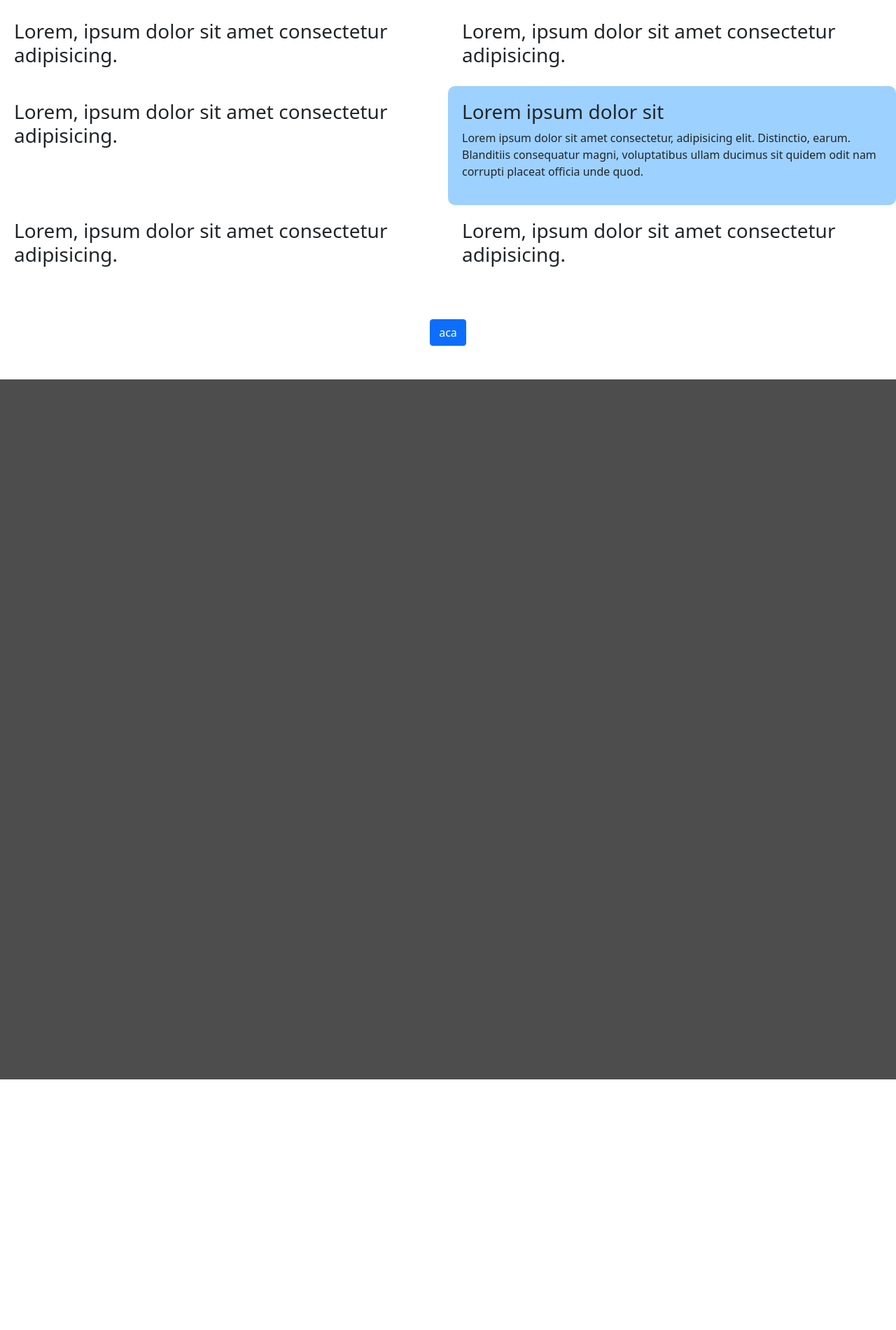
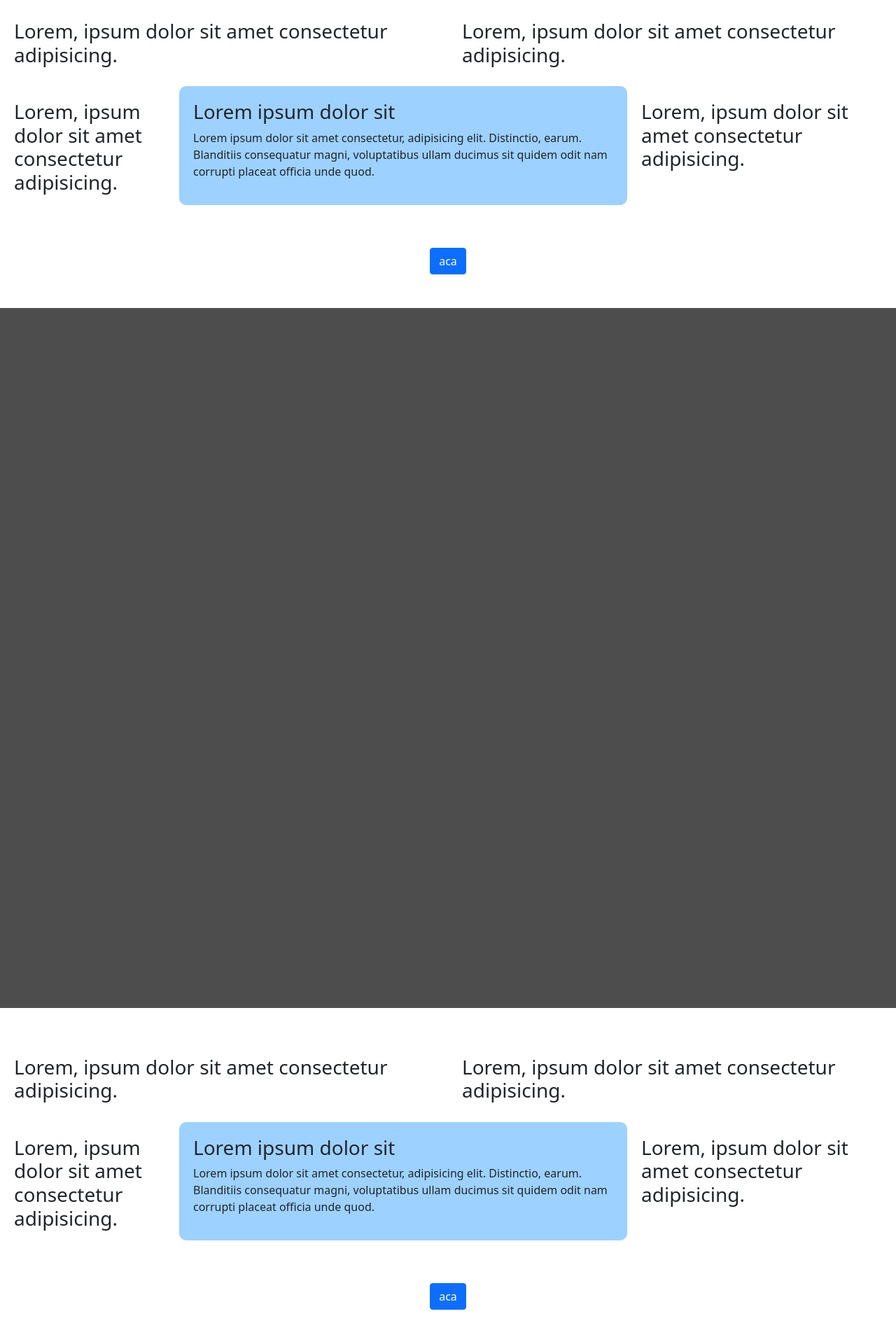
Before and after one commit to SantiM96/zoomElementOnScroll, a plain HTML site: page index.html in a window 1280 px wide. Shown: the part 1040-2940 px from the top of the page at 70% size. Before the commit the page ends 2582 px from the top, so only its background shows below. Drawn offline with nearby package versions, Linux system fonts and the light colour scheme.

Commit message:
works with multiple classes simultaneously in the same page

```diff
--- a/index.html
+++ b/index.html
@@ -16,21 +16,17 @@
     <!-- <div>Lorem ipsum dolor sit amet, consectetur adipisicing elit. Dolor a incidunt aspernatur, ipsa magnam ab labore facilis fugit, fugiat quibusdam quidem nobis, quis delectus explicabo eveniet voluptatibus. Dolorem, in illo. Nulla expedita quos molestias dolorem provident tempora eaque ex quod distinctio eligendi, nam consequatur sunt, laboriosam doloremque architecto placeat incidunt debitis tempore porro vero harum, a impedit. Quisquam obcaecati libero asperiores vel at deserunt numquam rem eaque sed odio, eius corporis eligendi minus doloremque saepe velit nam aperiam pariatur, id accusamus itaque repudiandae! Voluptate aut mollitia sit quam velit, adipisci natus rem voluptas, quae reiciendis sapiente nulla ipsam illo.</div> -->
     <main class="main pt-5">
 
-        <div class="d-flex justify-content-between">
+        <div class="d-flex justify-content-between flex-wrap">
 
             <div class="main__div main__div--left-side" style="width: 50%;">
                 <h3 class="main__h3">Lorem, ipsum dolor sit amet consectetur adipisicing.</h3>
             </div>
+
             <div class="main__div main__div--left-side" style="width: 50%;">
                 <h3 class="main__h3">Lorem, ipsum dolor sit amet consectetur adipisicing.</h3>
             </div>
 
-
-        </div>
-
-        <div class="d-flex justify-content-between">
-
-            <div class="main__div main__div--left-side" style="width: 50%;">
+            <div class="main__div main__div--left-side" style="width: 20%;">
                 <h3 class="main__h3">Lorem, ipsum dolor sit amet consectetur adipisicing.</h3>
             </div>
 
@@ -39,25 +35,52 @@
                 <p class="main__p">Lorem ipsum dolor sit amet consectetur, adipisicing elit. Distinctio, earum. Blanditiis consequatur magni, voluptatibus ullam ducimus sit quidem odit nam corrupti placeat officia unde quod.</p>
             </div>
 
-        </div>
-
-        <div class="d-flex justify-content-between">
-
-            <div class="main__div main__div--left-side" style="width: 50%;">
-                <h3 class="main__h3">Lorem, ipsum dolor sit amet consectetur adipisicing.</h3>
-            </div>
-            <div class="main__div main__div--left-side" style="width: 50%;">
+            <div class="main__div main__div--left-side" style="width: 30%;">
                 <h3 class="main__h3">Lorem, ipsum dolor sit amet consectetur adipisicing.</h3>
             </div>
 
+        </div>
 
-        </div>
-        <div style="width: 30%;"></div>
     </main>
     <div class="container my-5 text-center">
         <button id="btn" class="btn btn-primary">aca</button>
     </div>
     <section class="space"></section>
 
+    <section class="main pt-5">
+
+        <div class="d-flex justify-content-between flex-wrap">
+
+            <div class="main__div main__div--left-side" style="width: 50%;">
+                <h3 class="main__h3">Lorem, ipsum dolor sit amet consectetur adipisicing.</h3>
+            </div>
+
+            <div class="main__div main__div--left-side" style="width: 50%;">
+                <h3 class="main__h3">Lorem, ipsum dolor sit amet consectetur adipisicing.</h3>
+            </div>
+
+            <div class="main__div main__div--left-side" style="width: 20%;">
+                <h3 class="main__h3">Lorem, ipsum dolor sit amet consectetur adipisicing.</h3>
+            </div>
+
+            <div class="main__div main__div--right-side zoomedElement2" style="width: 50%;">
+                <h3 class="main__h3">Lorem ipsum dolor sit</h3>
+                <p class="main__p">Lorem ipsum dolor sit amet consectetur, adipisicing elit. Distinctio, earum. Blanditiis consequatur magni, voluptatibus ullam ducimus sit quidem odit nam corrupti placeat officia unde quod.</p>
+            </div>
+
+            <div class="main__div main__div--left-side" style="width: 30%;">
+                <h3 class="main__h3">Lorem, ipsum dolor sit amet consectetur adipisicing.</h3>
+            </div>
+
+        </div>
+
+    </section>
+
+    <div class="container my-5 text-center">
+        <button id="btn" class="btn btn-primary">aca</button>
+    </div>
+
+    <section class="space"></section>
+
 </body>
 </html>
--- a/main.js
+++ b/main.js
@@ -2,7 +2,8 @@ window.addEventListener('DOMContentLoaded', () => {
 
 
 
-    zoomedElement = (zoomedElement) => {
+    let dataToScroll = []
+    const zoomedElement = (zoomedElement) => {
 
         // Set values here
         const minWidth = 0;
@@ -18,7 +19,6 @@ window.addEventListener('DOMContentLoaded', () => {
         const zoomedElementParent = zoomedElement.parentNode;
         let scrollPosition = zoomedElement.offsetTop;
         let newDiv = document.createElement('DIV');
-        let toSizeTop = zoomedElement;
 
         let initialRightPositionPercent = 0;
         let necessaryPercentRight = 0
@@ -34,7 +34,7 @@ window.addEventListener('DOMContentLoaded', () => {
         // add css needed
         zoomedElementParent.style.position = 'relative';
         zoomedElement.style.position = 'absolute';
-        zoomedElement.style.top = '0';
+        // zoomedElement.style.top is setting from newDiv inserted
         zoomedElement.style.transition = 'all .1s ease';
 
         const zoomedElementFn = () => {
@@ -47,87 +47,121 @@ window.addEventListener('DOMContentLoaded', () => {
                 scrollPosition -= startEarlier;
 
                 // create substitute div if do not exist
-                if (!document.querySelector('.substituteEl')) {
+                for (const el of zoomedElement.parentNode.childNodes) {
+                    if (!(el.nodeName != '#text' && el.classList.contains('substituteEl'))) {
+
                         newDiv.style.width = zoomedElement.offsetWidth + "px";
                         newDiv.style.height = zoomedElement.offsetHeight + "px";
                         newDiv.setAttribute("class", "substituteEl");
                         zoomedElementParent.insertBefore(newDiv, zoomedElement);
-                };
+                        zoomedElement.style.top = `${newDiv.offsetTop}px`;
 
-                // calculate right needed to be above the created element"
+                    }
+                }
+
+                // calculate right needed to be above the created element
                 initialRightPositionPercent = (1 / (bodyElement.clientWidth / (bodyElement.clientWidth - (zoomedElement.clientWidth + newDiv.offsetLeft)))) * 100;
 
                 // calculate maximum scale
                 maxScaleDin = bodyElement.clientWidth / zoomedElement.clientWidth;
                 necessaryPercentRight = ((((1 / (bodyElement.offsetWidth / zoomedElement.offsetWidth)) * 100 ) - 100 ) * -1 ) / 2 // get percent necessary "right" for leave centered the element
 
+                // add data to use onscroll
+                dataToScroll.push({
+                    zoomedElement: zoomedElement,
+                    scrollPosition: scrollPosition,
+                    rangeAnimationUp: rangeAnimationUp,
+                    rangeAnimation: rangeAnimation,
+                    rangeAnimationDown: rangeAnimationDown,
+                    maxScaleDin: maxScaleDin,
+                    initialRightPositionPercent: initialRightPositionPercent,
+                    necessaryPercentRight: necessaryPercentRight
+                });
+
                 window.onscroll = () => {
 
+                    for(const obj of dataToScroll) {
+
                         // Animation Up
-                    if (window.scrollY >= scrollPosition && window.scrollY < scrollPosition + rangeAnimationUp) {
+                        if (window.scrollY >= obj.scrollPosition && window.scrollY < obj.scrollPosition + obj.rangeAnimationUp) {
 
                             // calculate the percent of the animation according with the rangeAnimationUp
-                        percentAnimationUp = (((window.scrollY - scrollPosition) / rangeAnimationUp) * 100)
+                            percentAnimationUp = (((window.scrollY - obj.scrollPosition) / obj.rangeAnimationUp) * 100)
 
                             // calculate the values of the animation when growing up
-                        percentScale = ruleOfFor(1, maxScaleDin, percentAnimationUp) // Return value between 1 and maxScaleDin
-                        percentMarginRight = ruleOfFor(initialRightPositionPercent, necessaryPercentRight, percentAnimationUp) // Return value between initialRightPositionPercent and necessaryPercentRight
+                            percentScale = ruleOfFor(1, obj.maxScaleDin, percentAnimationUp) // Return value between 1 and maxScaleDin
+                            percentMarginRight = ruleOfFor(obj.initialRightPositionPercent, obj.necessaryPercentRight, percentAnimationUp) // Return value between initialRightPositionPercent and necessaryPercentRight
 
                             // applied values on real time
-                        zoomedElement.style.transform = `scale(${percentScale})`;
-                        zoomedElement.style.right = `${percentMarginRight}%`;
+                            obj.zoomedElement.style.transform = `scale(${percentScale})`;
+                            obj.zoomedElement.style.right = `${percentMarginRight}%`;
 
                         };
 
                         // Animation Keep
-                    if (window.scrollY >= scrollPosition + rangeAnimationUp && window.scrollY < scrollPosition + rangeAnimationUp + rangeAnimation) {
+                        if (window.scrollY >= obj.scrollPosition + obj.rangeAnimationUp && window.scrollY < obj.scrollPosition + obj.rangeAnimationUp + obj.rangeAnimation) {
 
-                        zoomedElement.style.transform = `scale(${maxScaleDin})`;
-                        zoomedElement.style.right = `${necessaryPercentRight}%`;
+                            obj.zoomedElement.style.transform = `scale(${obj.maxScaleDin})`;
+                            obj.zoomedElement.style.right = `${obj.necessaryPercentRight}%`;
 
                         };
 
                         // Animation Down
-                    if (window.scrollY >= scrollPosition + rangeAnimationUp + rangeAnimation && window.scrollY < scrollPosition + rangeAnimationUp + rangeAnimation + rangeAnimationDown) {
+                        if (window.scrollY >= obj.scrollPosition + obj.rangeAnimationUp + obj.rangeAnimation && window.scrollY < obj.scrollPosition + obj.rangeAnimationUp + obj.rangeAnimation + obj.rangeAnimationDown) {
 
                             // calculate the percent of the animation according with the rangeAnimationDown (Added this expression " - 100) * -1) " to invert )
-                        percentAnimationDown = ((((window.scrollY - (scrollPosition + rangeAnimationUp + rangeAnimation)) / rangeAnimationDown) * 100) - 100) * -1
+                            percentAnimationDown = ((((window.scrollY - (obj.scrollPosition + obj.rangeAnimationUp + obj.rangeAnimation)) / obj.rangeAnimationDown) * 100) - 100) * -1
 
                             // calculate the values of the animation when decreasing
-                        percentScale = ruleOfFor(1, maxScaleDin, percentAnimationDown) // Return value between 1 and maxScaleDin
-                        percentMarginRight = ruleOfFor(initialRightPositionPercent, necessaryPercentRight, percentAnimationDown) // Return value between initialRightPositionPercent and necessaryPercentRight
+                            percentScale = ruleOfFor(1, obj.maxScaleDin, percentAnimationDown) // Return value between 1 and maxScaleDin
+                            percentMarginRight = ruleOfFor(obj.initialRightPositionPercent, obj.necessaryPercentRight, percentAnimationDown) // Return value between initialRightPositionPercent and necessaryPercentRight
 
                             // applied values on real time
-                        zoomedElement.style.transform = `scale(${percentScale})`;
-                        zoomedElement.style.right = `${percentMarginRight}%`;
+                            obj.zoomedElement.style.transform = `scale(${percentScale})`;
+                            obj.zoomedElement.style.right = `${percentMarginRight}%`;
 
                         };
 
                         // Animation Out
-                    if (window.scrollY <= scrollPosition || window.scrollY > scrollPosition + rangeAnimationUp + rangeAnimation + rangeAnimationDown) {
+                        if (window.scrollY <= obj.scrollPosition || window.scrollY > obj.scrollPosition + obj.rangeAnimationUp + obj.rangeAnimation + obj.rangeAnimationDown) {
 
                             // Set default values
-                        zoomedElement.style.transform = `scale(1)`;
-                        zoomedElement.style.right = `${initialRightPositionPercent}%`;
+                            obj.zoomedElement.style.transform = `scale(1)`;
+                            obj.zoomedElement.style.right = `${obj.initialRightPositionPercent}%`;
 
                         };
 
+                    };
 
                 };
 
             };
         };
 
-        // minCounter _______ 0%
-        // return ___________ percent
-        // maxCounter _______ 100%
-        const ruleOfFor = (minCounter, maxCounter, percent) => ((maxCounter - minCounter) / (100 / percent)) + minCounter
 
         zoomedElementFn()
         window.addEventListener('resize', zoomedElementFn);
 
     };
 
-    zoomedElement(document.querySelector('.zoomedElement'));
+    // minCounter _______ 0%
+    // return ___________ percent
+    // maxCounter _______ 100%
+    const ruleOfFor = (minCounter, maxCounter, percent) => ((maxCounter - minCounter) / (100 / percent)) + minCounter;
+
+
+    zoomedElement(document.querySelector('.zoomedElement'))
+    zoomedElement(document.querySelector('.zoomedElement2'))
+    // zoomedElement(document.querySelector('.zoomedElement2'))
+    // for (const element of document.querySelectorAll('.zoomedElement')) {
+
+    //     // setTimeout(() => {
+    //         console.log(element);
+
+    //         zoomedElement(element);
+    //     // }, 1500);
+
+    // }
+
 
 });
```
Lines whose indentation alone changed are shown as unchanged.
